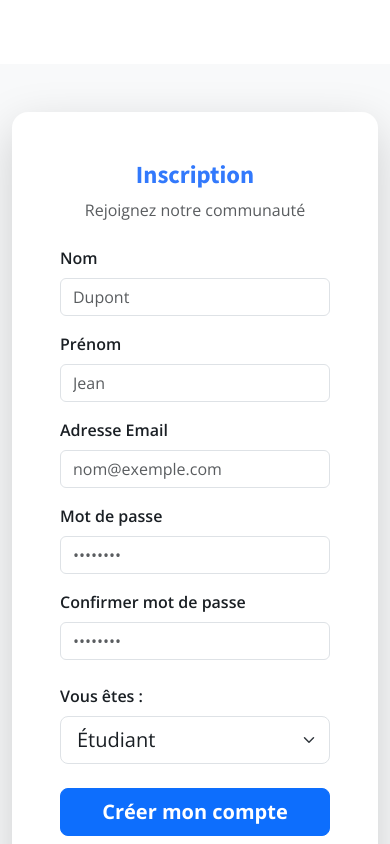
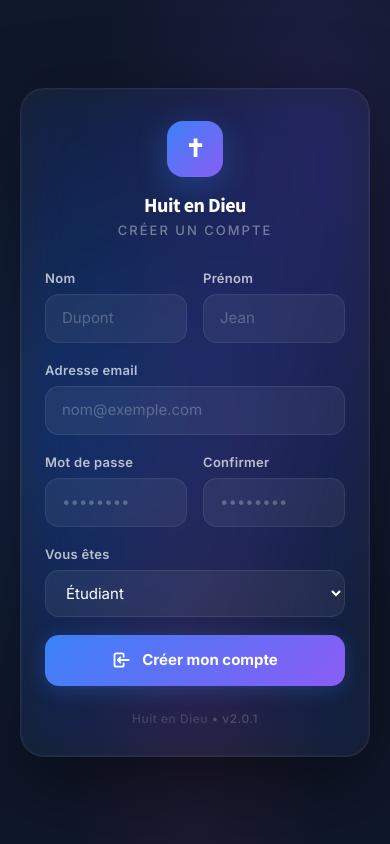
Before and after one commit to teteganexauce/site_huit_en_dieu, a Vue app: page /register in a window 390 px wide. Shown: the top 844 px of the page. Built offline with nearby package versions, Linux system fonts and the light colour scheme; no server answers.

Commit message:
feat: lien inscription sur login + redesign register (même thème sombre)

```diff
--- a/src/views/auth/LoginView.vue
+++ b/src/views/auth/LoginView.vue
@@ -80,6 +80,11 @@
             {{ loading ? 'Connexion...' : 'Se connecter' }}
           </button>
         </form>
+
+        <div class="register-link">
+          Vous n'avez pas de compte ?
+          <router-link :to="{ name: 'register' }">Créer un compte</router-link>
+        </div>
 
         <div class="login-footer">
           <span>{{ siteDisplayName }}</span> &bull; v2.0.1
@@ -491,6 +496,27 @@ onMounted(() => {
   flex-shrink: 0;
 }
 
+.register-link {
+  text-align: center;
+  margin-top: 20px;
+  color: rgba(255, 255, 255, 0.45);
+  font-size: 13px;
+  font-weight: 500;
+}
+
+.register-link a {
+  color: #3b82f6;
+  text-decoration: none;
+  font-weight: 600;
+  margin-left: 2px;
+  transition: color 0.2s ease;
+}
+
+.register-link a:hover {
+  color: #60a5fa;
+  text-decoration: underline;
+}
+
 .login-footer {
   text-align: center;
   margin-top: 24px;
--- a/src/views/auth/RegisterView.vue
+++ b/src/views/auth/RegisterView.vue
@@ -1,141 +1,128 @@
 <template>
-  <main id="main" class="main-page">
-    <section class="auth-section py-5">
-      <div class="container">
-        <div class="row justify-content-center">
-          <div class="col-lg-6 col-md-8">
-            <div class="card auth-card shadow-lg border-0 rounded-4" data-aos="fade-up">
-              <div class="card-body p-5">
-                <div class="text-center mb-4">
-                  <h2 class="fw-bold text-primary">Inscription</h2>
-                  <p class="text-muted">Rejoignez notre communauté</p>
+  <main class="login-page">
+    <div class="bg-particles" ref="particlesRef"></div>
+
+    <div class="login-wrapper">
+      <div class="login-card">
+        <div class="logo-container">
+          <img v-if="siteStore.siteLogo" :src="siteStore.siteLogo" alt="Logo" class="logo-img">
+          <div v-else class="logo-icon">&#10013;</div>
+          <h1 class="logo-title">{{ siteDisplayName }}</h1>
+          <div class="logo-subtitle">Créer un compte</div>
         </div>
 
-                <div v-if="globalError" class="alert alert-danger rounded-3" role="alert">
-                  {{ globalError }}
+        <div v-if="globalError" class="error-message">
+          <svg xmlns="http://www.w3.org/2000/svg" width="18" height="18" viewBox="0 0 24 24" fill="none" stroke="currentColor" stroke-width="2" stroke-linecap="round" stroke-linejoin="round">
+            <circle cx="12" cy="12" r="10"/>
+            <line x1="12" y1="8" x2="12" y2="12"/>
+            <line x1="12" y1="16" x2="12.01" y2="16"/>
+          </svg>
+          <span>{{ globalError }}</span>
         </div>
 
-                <form @submit.prevent="handleRegister">
-                  <div class="row">
-                    <div class="col-md-6 mb-3">
-                      <label for="nom" class="form-label fw-semibold">Nom</label>
-                      <input
-                        type="text"
-                        class="form-control"
-                        :class="{'is-invalid': errors.nom}"
-                        id="nom"
-                        v-model="form.nom"
-                        placeholder="Dupont"
-                      >
-                      <div v-if="errors.nom" class="invalid-feedback">
-                        {{ errors.nom[0] }}
+        <div v-if="errors.nom && errors.nom[0]" class="error-message">
+          <svg xmlns="http://www.w3.org/2000/svg" width="18" height="18" viewBox="0 0 24 24" fill="none" stroke="currentColor" stroke-width="2" stroke-linecap="round" stroke-linejoin="round"><circle cx="12" cy="12" r="10"/><line x1="12" y1="8" x2="12" y2="12"/><line x1="12" y1="16" x2="12.01" y2="16"/></svg>
+          <span>{{ errors.nom[0] }}</span>
+        </div>
+
+        <div v-if="errors.prenom && errors.prenom[0]" class="error-message">
+          <svg xmlns="http://www.w3.org/2000/svg" width="18" height="18" viewBox="0 0 24 24" fill="none" stroke="currentColor" stroke-width="2" stroke-linecap="round" stroke-linejoin="round"><circle cx="12" cy="12" r="10"/><line x1="12" y1="8" x2="12" y2="12"/><line x1="12" y1="16" x2="12.01" y2="16"/></svg>
+          <span>{{ errors.prenom[0] }}</span>
+        </div>
+
+        <div v-if="errors.email && errors.email[0]" class="error-message">
+          <svg xmlns="http://www.w3.org/2000/svg" width="18" height="18" viewBox="0 0 24 24" fill="none" stroke="currentColor" stroke-width="2" stroke-linecap="round" stroke-linejoin="round"><circle cx="12" cy="12" r="10"/><line x1="12" y1="8" x2="12" y2="12"/><line x1="12" y1="16" x2="12.01" y2="16"/></svg>
+          <span>{{ errors.email[0] }}</span>
+        </div>
+
+        <div v-if="errors.password && errors.password[0]" class="error-message">
+          <svg xmlns="http://www.w3.org/2000/svg" width="18" height="18" viewBox="0 0 24 24" fill="none" stroke="currentColor" stroke-width="2" stroke-linecap="round" stroke-linejoin="round"><circle cx="12" cy="12" r="10"/><line x1="12" y1="8" x2="12" y2="12"/><line x1="12" y1="16" x2="12.01" y2="16"/></svg>
+          <span>{{ errors.password[0] }}</span>
+        </div>
+
+        <div v-if="errors.role && errors.role[0]" class="error-message">
+          <svg xmlns="http://www.w3.org/2000/svg" width="18" height="18" viewBox="0 0 24 24" fill="none" stroke="currentColor" stroke-width="2" stroke-linecap="round" stroke-linejoin="round"><circle cx="12" cy="12" r="10"/><line x1="12" y1="8" x2="12" y2="12"/><line x1="12" y1="16" x2="12.01" y2="16"/></svg>
+          <span>{{ errors.role[0] }}</span>
+        </div>
+
+        <form @submit.prevent="handleRegister" autocomplete="off">
+          <div class="row g-3">
+            <div class="col-6">
+              <div class="form-group">
+                <label class="form-label">Nom</label>
+                <input type="text" v-model="form.nom" class="form-input" :class="{ 'error': errors.nom }" placeholder="Dupont">
               </div>
             </div>
-
-                    <div class="col-md-6 mb-3">
-                      <label for="prenom" class="form-label fw-semibold">Prénom</label>
-                      <input
-                        type="text"
-                        class="form-control"
-                        :class="{'is-invalid': errors.prenom}"
-                        id="prenom"
-                        v-model="form.prenom"
-                        placeholder="Jean"
-                      >
-                      <div v-if="errors.prenom" class="invalid-feedback">
-                        {{ errors.prenom[0] }}
+            <div class="col-6">
+              <div class="form-group">
+                <label class="form-label">Prénom</label>
+                <input type="text" v-model="form.prenom" class="form-input" :class="{ 'error': errors.prenom }" placeholder="Jean">
               </div>
             </div>
           </div>
 
-                  <div class="mb-3">
-                    <label for="email" class="form-label fw-semibold">Adresse Email</label>
-                    <input
-                      type="email"
-                      class="form-control"
-                      :class="{'is-invalid': errors.email}"
-                      id="email"
-                      v-model="form.email"
-                      placeholder="nom@exemple.com"
-                    >
-                    <div v-if="errors.email" class="invalid-feedback">
-                      {{ errors.email[0] }}
+          <div class="form-group">
+            <label class="form-label">Adresse email</label>
+            <input type="email" v-model="form.email" class="form-input" :class="{ 'error': errors.email }" placeholder="nom@exemple.com">
+          </div>
+
+          <div class="row g-3">
+            <div class="col-6">
+              <div class="form-group">
+                <label class="form-label">Mot de passe</label>
+                <input type="password" v-model="form.password" class="form-input" :class="{ 'error': errors.password }" placeholder="&#8226;&#8226;&#8226;&#8226;&#8226;&#8226;&#8226;&#8226;">
+              </div>
+            </div>
+            <div class="col-6">
+              <div class="form-group">
+                <label class="form-label">Confirmer</label>
+                <input type="password" v-model="form.password_confirmation" class="form-input" placeholder="&#8226;&#8226;&#8226;&#8226;&#8226;&#8226;&#8226;&#8226;">
+              </div>
             </div>
           </div>
 
-                  <div class="row">
-                    <div class="col-md-6 mb-3">
-                      <label for="password" class="form-label fw-semibold">Mot de passe</label>
-                      <input
-                        type="password"
-                        class="form-control"
-                        :class="{'is-invalid': errors.password}"
-                        id="password"
-                        v-model="form.password"
-                        placeholder="••••••••"
-                      >
-                      <div v-if="errors.password" class="invalid-feedback">
-                        {{ errors.password[0] }}
-                      </div>
+          <div class="form-group">
+            <label class="form-label">Vous êtes</label>
+            <select v-model="form.role" class="form-input" :class="{ 'error': errors.role }">
+              <option value="etudiant" style="background:#1e293b;color:white">Étudiant</option>
+              <option value="chercheur" style="background:#1e293b;color:white">Chercheur</option>
+              <option value="client_boutique" style="background:#1e293b;color:white">Client / Fidèle</option>
+            </select>
           </div>
 
-                    <div class="col-md-6 mb-4">
-                      <label for="password_confirmation" class="form-label fw-semibold">Confirmer mot de passe</label>
-                      <input
-                        type="password"
-                        class="form-control"
-                        id="password_confirmation"
-                        v-model="form.password_confirmation"
-                        placeholder="••••••••"
-                      >
-                    </div>
-                  </div>
-
-                  <div class="mb-4">
-                    <label for="role" class="form-label fw-semibold">Vous êtes :</label>
-                    <select
-                      class="form-select form-select-lg"
-                      :class="{'is-invalid': errors.role}"
-                      id="role"
-                      v-model="form.role"
-                    >
-                      <option value="etudiant">Étudiant</option>
-                      <option value="chercheur">Chercheur</option>
-                      <option value="client_boutique">Client / Fidèle</option>
-                    </select>
-                    <div v-if="errors.role" class="invalid-feedback">
-                      {{ errors.role[0] }}
-                    </div>
-                  </div>
-
-                  <div class="d-grid mb-4">
-                    <button type="submit" class="btn btn-primary btn-lg fw-bold" :disabled="loading">
-                      <span v-if="loading" class="spinner-border spinner-border-sm me-2" role="status" aria-hidden="true"></span>
+          <button type="submit" class="btn-login" :disabled="loading">
+            <svg v-if="!loading" xmlns="http://www.w3.org/2000/svg" width="20" height="20" viewBox="0 0 24 24" fill="none" stroke="currentColor" stroke-width="2.2" stroke-linecap="round" stroke-linejoin="round">
+              <path d="M14 8v-2a2 2 0 0 0 -2 -2h-7a2 2 0 0 0 -2 2v12a2 2 0 0 0 2 2h7a2 2 0 0 0 2 -2v-2" />
+              <path d="M20 12h-13l3 -3m0 6l-3 -3" />
+            </svg>
+            <span v-if="loading" class="spinner"></span>
             {{ loading ? 'Inscription...' : 'Créer mon compte' }}
           </button>
-                  </div>
+        </form>
 
-                  <div class="text-center">
-                    <span class="text-muted">Vous avez déjà un compte ?</span>
-                    <router-link :to="{ name: 'login' }" class="text-decoration-none fw-semibold ms-1">Se connecter</router-link>
-                  </div>
-                </form>
+        <div class="login-footer">
+          <span>{{ siteDisplayName }}</span> &bull; v2.0.1
         </div>
       </div>
     </div>
-        </div>
-      </div>
-    </section>
   </main>
 </template>
 
 <script setup>
-import { reactive, ref } from 'vue';
-import { useRouter } from 'vue-router';
-import { useAuthStore } from '../../stores/auth';
+import { reactive, ref, computed, onMounted } from 'vue'
+import { useRouter } from 'vue-router'
+import { useAuthStore } from '../../stores/auth'
+import { useSiteStore } from '../../stores/site'
 
-const router = useRouter();
-const authStore = useAuthStore();
+const router = useRouter()
+const authStore = useAuthStore()
+const siteStore = useSiteStore()
+
+const siteDisplayName = computed(() => {
+  return siteStore.settings.SITE_NAME || 'Huit en Dieu'
+})
+
+const particlesRef = ref(null)
 
 const form = reactive({
   nom: '',
@@ -144,48 +131,344 @@ const form = reactive({
   password: '',
   password_confirmation: '',
   role: 'etudiant'
-});
+})
 
-const errors = ref({});
-const globalError = ref('');
-const loading = ref(false);
+const errors = ref({})
+const globalError = ref('')
+const loading = ref(false)
 
 const handleRegister = async () => {
-  errors.value = {};
-  globalError.value = '';
-  loading.value = true;
+  errors.value = {}
+  globalError.value = ''
+  loading.value = true
 
   try {
-    await authStore.register({ ...form });
-    router.push({ name: 'profileInscrit' });
+    await authStore.register({ ...form })
+    router.push({ name: 'profileInscrit' })
   } catch (error) {
     if (error.response && error.response.status === 422) {
-      errors.value = error.response.data.errors || {};
+      errors.value = error.response.data.errors || {}
     } else {
-      globalError.value = "Une erreur s'est produite lors de l'inscription.";
+      globalError.value = "Une erreur s'est produite lors de l'inscription."
     }
   } finally {
-    loading.value = false;
+    loading.value = false
   }
-};
+}
+
+function createParticles() {
+  if (!particlesRef.value) return
+  const container = particlesRef.value
+  for (let i = 0; i < 15; i++) {
+    const particle = document.createElement('div')
+    particle.className = 'particle'
+    const size = Math.random() * 200 + 50
+    particle.style.width = size + 'px'
+    particle.style.height = size + 'px'
+    particle.style.left = Math.random() * 100 + '%'
+    particle.style.animationDuration = (Math.random() * 30 + 20) + 's'
+    particle.style.animationDelay = (Math.random() * 20) + 's'
+    container.appendChild(particle)
+  }
+}
+
+onMounted(() => {
+  siteStore.fetchSettings()
+  createParticles()
+})
 </script>
 
 <style scoped>
-.auth-section {
-  min-height: 80vh;
+.login-page {
+  min-height: 100vh;
   display: flex;
   align-items: center;
-  background-color: #f8f9fa;
+  justify-content: center;
+  background: #0f172a;
+  position: fixed;
+  inset: 0;
+  font-family: 'Inter', -apple-system, BlinkMacSystemFont, sans-serif;
+  overflow: hidden;
 }
-.auth-card {
-  transition: transform 0.3s ease, box-shadow 0.3s ease;
+
+.login-page::before {
+  content: '';
+  position: fixed;
+  inset: 0;
+  background:
+    radial-gradient(ellipse at 20% 50%, rgba(59, 130, 246, 0.15) 0%, transparent 60%),
+    radial-gradient(ellipse at 80% 20%, rgba(139, 92, 246, 0.12) 0%, transparent 50%),
+    radial-gradient(ellipse at 50% 80%, rgba(236, 72, 153, 0.08) 0%, transparent 50%),
+    #0f172a;
+  z-index: 0;
 }
-.auth-card:hover {
-  transform: translateY(-3px);
-  box-shadow: 0 1rem 3rem rgba(0,0,0,.15)!important;
+
+.bg-particles {
+  position: fixed;
+  inset: 0;
+  z-index: 0;
+  overflow: hidden;
+  pointer-events: none;
 }
-.form-control:focus, .form-select:focus {
-  border-color: var(--color-primary);
-  box-shadow: 0 0 0 0.25rem rgba(var(--color-primary-rgb), 0.25);
+
+.particle {
+  position: absolute;
+  border-radius: 50%;
+  background: radial-gradient(circle, rgba(255,255,255,0.03), transparent);
+  animation: float-particle linear infinite;
+}
+
+@keyframes float-particle {
+  0% { transform: translateY(100vh) scale(0); opacity: 0; }
+  10% { opacity: 1; }
+  90% { opacity: 1; }
+  100% { transform: translateY(-100vh) scale(1); opacity: 0; }
+}
+
+.login-wrapper {
+  position: relative;
+  z-index: 1;
+  width: 100%;
+  max-width: 460px;
+  padding: 20px;
+}
+
+.login-card {
+  background: rgba(255, 255, 255, 0.04);
+  backdrop-filter: blur(24px) saturate(180%);
+  -webkit-backdrop-filter: blur(24px) saturate(180%);
+  border-radius: 32px;
+  padding: 48px 40px 40px;
+  border: 1px solid rgba(255, 255, 255, 0.06);
+  box-shadow:
+    0 25px 80px rgba(0, 0, 0, 0.5),
+    0 0 0 1px rgba(255, 255, 255, 0.03) inset;
+  animation: fadeSlideUp 0.6s cubic-bezier(0.16, 1, 0.3, 1) forwards;
+}
+
+@keyframes fadeSlideUp {
+  from { opacity: 0; transform: translateY(20px) scale(0.98); }
+  to { opacity: 1; transform: translateY(0) scale(1); }
+}
+
+.logo-container {
+  text-align: center;
+  margin-bottom: 28px;
+}
+
+.logo-icon {
+  display: inline-flex;
+  align-items: center;
+  justify-content: center;
+  width: 64px;
+  height: 64px;
+  background: linear-gradient(135deg, #3b82f6, #8b5cf6);
+  border-radius: 18px;
+  font-size: 28px;
+  font-weight: 900;
+  color: white;
+  box-shadow: 0 8px 32px rgba(59, 130, 246, 0.3);
+  margin-bottom: 16px;
+  transition: transform 0.3s ease;
+}
+
+.logo-icon:hover {
+  transform: scale(1.05) rotate(-2deg);
+}
+
+.logo-img {
+  width: 72px;
+  height: 72px;
+  border-radius: 18px;
+  object-fit: contain;
+  margin-bottom: 16px;
+  background: rgba(255,255,255,0.06);
+  padding: 6px;
+  box-shadow: 0 8px 32px rgba(59, 130, 246, 0.3);
+  transition: transform 0.3s ease;
+}
+
+.logo-img:hover {
+  transform: scale(1.05) rotate(-2deg);
+}
+
+.logo-title {
+  color: white;
+  font-size: 24px;
+  font-weight: 800;
+  letter-spacing: -0.5px;
+  margin: 0 0 4px;
+}
+
+.logo-subtitle {
+  color: rgba(255, 255, 255, 0.4);
+  font-size: 13px;
+  font-weight: 500;
+  letter-spacing: 2px;
+  text-transform: uppercase;
+}
+
+.form-group {
+  margin-bottom: 18px;
+}
+
+.form-label {
+  display: block;
+  color: rgba(255, 255, 255, 0.7);
+  font-size: 13px;
+  font-weight: 600;
+  margin-bottom: 6px;
+  letter-spacing: 0.3px;
+}
+
+.form-input {
+  width: 100%;
+  padding: 12px 16px;
+  background: rgba(255, 255, 255, 0.06);
+  border: 1px solid rgba(255, 255, 255, 0.08);
+  border-radius: 14px;
+  color: white;
+  font-size: 15px;
+  font-family: 'Inter', -apple-system, BlinkMacSystemFont, sans-serif;
+  transition: all 0.25s ease;
+  outline: none;
+  box-sizing: border-box;
+}
+
+.form-input::placeholder {
+  color: rgba(255, 255, 255, 0.25);
+}
+
+.form-input:focus {
+  background: rgba(255, 255, 255, 0.08);
+  border-color: rgba(59, 130, 246, 0.4);
+  box-shadow: 0 0 0 4px rgba(59, 130, 246, 0.08);
+}
+
+.form-input.error {
+  border-color: rgba(239, 68, 68, 0.4);
+  box-shadow: 0 0 0 4px rgba(239, 68, 68, 0.08);
+}
+
+.form-input option {
+  background: #1e293b;
+  color: white;
+}
+
+.btn-login {
+  width: 100%;
+  padding: 14px;
+  background: linear-gradient(135deg, #3b82f6, #8b5cf6);
+  border: none;
+  border-radius: 14px;
+  color: white;
+  font-size: 15px;
+  font-weight: 700;
+  font-family: 'Inter', -apple-system, BlinkMacSystemFont, sans-serif;
+  cursor: pointer;
+  transition: all 0.3s ease;
+  display: flex;
+  align-items: center;
+  justify-content: center;
+  gap: 10px;
+  box-shadow: 0 4px 20px rgba(59, 130, 246, 0.25);
+  position: relative;
+  overflow: hidden;
+  margin-top: 4px;
+}
+
+.btn-login::before {
+  content: '';
+  position: absolute;
+  inset: 0;
+  background: linear-gradient(135deg, rgba(255,255,255,0.1), transparent);
+  opacity: 0;
+  transition: opacity 0.3s ease;
+}
+
+.btn-login:hover {
+  transform: translateY(-2px);
+  box-shadow: 0 8px 32px rgba(59, 130, 246, 0.35);
+}
+
+.btn-login:hover::before {
+  opacity: 1;
+}
+
+.btn-login:active {
+  transform: translateY(0);
+  box-shadow: 0 4px 16px rgba(59, 130, 246, 0.2);
+}
+
+.btn-login:disabled {
+  opacity: 0.7;
+  cursor: not-allowed;
+  transform: none;
+}
+
+.spinner {
+  display: inline-block;
+  width: 18px;
+  height: 18px;
+  border: 2.5px solid rgba(255,255,255,0.3);
+  border-top-color: white;
+  border-radius: 50%;
+  animation: spin 0.7s linear infinite;
+}
+
+@keyframes spin {
+  to { transform: rotate(360deg); }
+}
+
+.error-message {
+  display: flex;
+  align-items: center;
+  gap: 10px;
+  background: rgba(239, 68, 68, 0.08);
+  border: 1px solid rgba(239, 68, 68, 0.12);
+  border-radius: 12px;
+  padding: 12px 16px;
+  margin-bottom: 18px;
+  color: rgba(239, 68, 68, 0.9);
+  font-size: 13px;
+  font-weight: 500;
+}
+
+.error-message svg {
+  flex-shrink: 0;
+}
+
+.login-footer {
+  text-align: center;
+  margin-top: 24px;
+  color: rgba(255, 255, 255, 0.2);
+  font-size: 12px;
+  font-weight: 500;
+  letter-spacing: 0.5px;
+}
+
+.login-footer span {
+  color: rgba(255, 255, 255, 0.15);
+}
+
+@media (max-width: 480px) {
+  .login-card {
+    padding: 32px 24px 28px;
+    border-radius: 24px;
+  }
+  .logo-icon {
+    width: 56px;
+    height: 56px;
+    font-size: 24px;
+    border-radius: 16px;
+  }
+  .logo-img {
+    width: 64px;
+    height: 64px;
+    border-radius: 16px;
+  }
+  .logo-title {
+    font-size: 20px;
+  }
 }
 </style>
```
Lines whose indentation alone changed are shown as unchanged.
